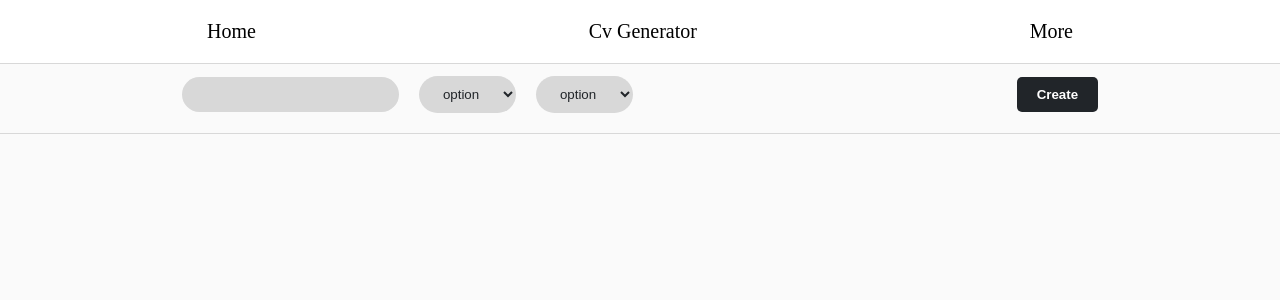
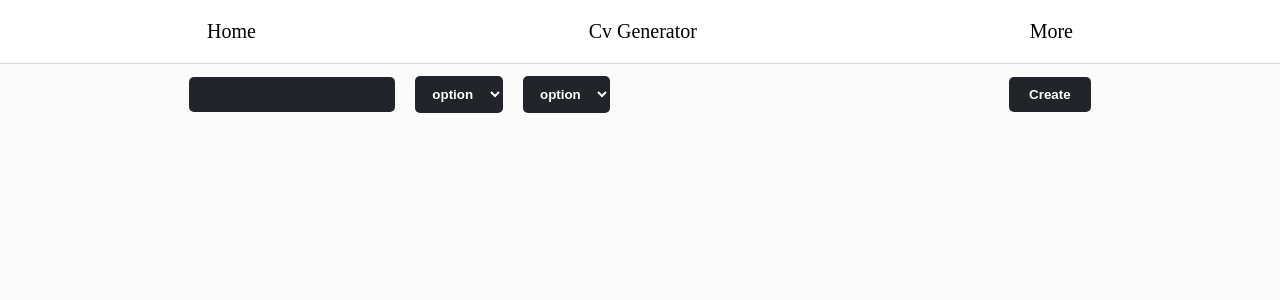
Before and after one commit to luckmer/cv-generator, a React (Create React App) app: page / in a window 1280 px wide. Shown: the top 300 px of the page. Built offline with nearby package versions, Linux system fonts and the light colour scheme.

Commit message:
tiny fixes for css

```diff
--- a/src/css/FormDataStyles.js
+++ b/src/css/FormDataStyles.js
@@ -1,10 +1,31 @@
 import styled from "styled-components";
+
+export const DataContext = styled.div`
+    display: flex;
+    justify-content: space-around;
+    align-items: center;
+    background-color: rgb(229, 230, 230);
+    color: rgb(44, 49, 58);
+    margin: 5px 40px 5px 40px;
+    padding: 10px 0 10px 0;
+    box-shadow: rgba(0, 0, 0, 0.08) 0px 3px 6px;
+`;
+
+export const ExperienceContext = styled.div`
+    display: flex;
+    flex-wrap: wrap;
+    justify-content: center;
+    margin: 0px auto;
+    width: 800px;
+    color: black;
+    padding: 0 0 5em 0;
+`;
 
 export const ContainerContext = styled.div`
     padding: 15vh 0 0 0;
     display: flex;
     flex-wrap: wrap;
-    justify-content: space-between;
+    justify-content: center;
     margin: 0px auto;
     width: 800px;
     color: black;
@@ -13,6 +34,19 @@ export const ContainerContext = styled.div`
 export const FormContext = styled.div`
     width: calc(100% - 10em);
     box-shadow: rgba(0, 0, 0, 0.08) 0px 3px 6px;
+    button {
+        border: none;
+        cursor: pointer;
+        background-color: #e8474c;
+        color: white;
+        font-weight: bold;
+        padding: 0.75em 1em;
+        &:disabled {
+            border: 1px solid #999999;
+            background-color: #cccccc;
+            color: #666666;
+        }
+    }
 `;
 
 export const Form = styled.form`
@@ -27,20 +61,7 @@ export const Form = styled.form`
         background: rgb(229, 230, 230);
         color: rgb(44, 49, 58);
     }
-    button {
-        margin: 10px 0 10px 0;
-        border: none;
-        cursor: pointer;
-        background-color: #e8474c;
-        color: white;
-        font-weight: bold;
-        padding: 0.75em 1em;
-        &:disabled {
-            border: 1px solid #999999;
-            background-color: #cccccc;
-            color: #666666;
-        }
-    }
+
     label {
         font-weight: bold;
         color: black;
--- a/src/css/GlobalSyle.js
+++ b/src/css/GlobalSyle.js
@@ -5,6 +5,7 @@ const GlobalStyle = createGlobalStyle`
         padding:0;
         margin:0;
         box-sizing:border-box;
+        overflow-x:hidden;
     }
     html,body{
         background-color:#fafafa;
--- a/src/css/LandingPageStyle.js
+++ b/src/css/LandingPageStyle.js
@@ -2,6 +2,15 @@ import styled from "styled-components";
 
 export const Container = styled.div`
     padding: 7vh 0 0 0;
+`;
+export const TableContainer = styled.div`
+    display: flex;
+    justify-content: center;
+    flex-direction: column;
+    width: 100%;
+    height: 100%;
+    padding: 10px 10vw 10px 10vw;
+    opacity: ${({ controlOpen }) => (controlOpen ? 0 : 1)};
 `;
 
 export const CreateContext = styled.div`
@@ -10,12 +19,12 @@ export const CreateContext = styled.div`
     display: flex;
     justify-content: space-around;
     width: 100%;
-    border-bottom: 1px solid #d8d8d8;
     align-items: center;
     button {
         background-color: #212529;
         color: #ffffff;
         font-weight: bold;
+        cursor: pointer;
         border-radius: 20px;
         padding: 10px 20px 10px 20px;
         border: none;
@@ -23,16 +32,16 @@ export const CreateContext = styled.div`
     }
     input,
     select {
-        background-color: #d8d8d8;
-        color: #212529;
+        background-color: #212529;
+        color: #fff;
         border: none;
-        border-radius: 20px;
-        padding: 10px 20px 10px 20px;
+        cursor: pointer;
+        border-radius: 5px;
+        font-weight: bold;
+        padding: 0.75em 1em;
     }
     select,
     input {
         margin: 0 20px 0 0;
     }
-    div {
-    }
 `;
--- a/src/css/Table.js
+++ b/src/css/Table.js
@@ -1,6 +1,8 @@
 import styled from "styled-components";
 
 export const TableDesign = styled.table`
+    box-shadow: rgba(0, 0, 0, 0.08) 0px 3px 6px;
+    margin: 10px 0 10px 0;
     display: flex;
     justify-content: center;
     text-algin: center;
@@ -17,13 +19,12 @@ export const TableDesign = styled.table`
         color: #212529;
     }
     button {
-        background-color: #d8d8d8;
-        color: #212529;
+        background-color: #e8474c;
+        color: white;
         font-weight: bold;
         border-radius: 20px;
         margin: 0 10px 0 10px;
         padding: 5px 10px 5px 10px;
         border: none;
-        border-radius: 5px;
     }
 `;
```
